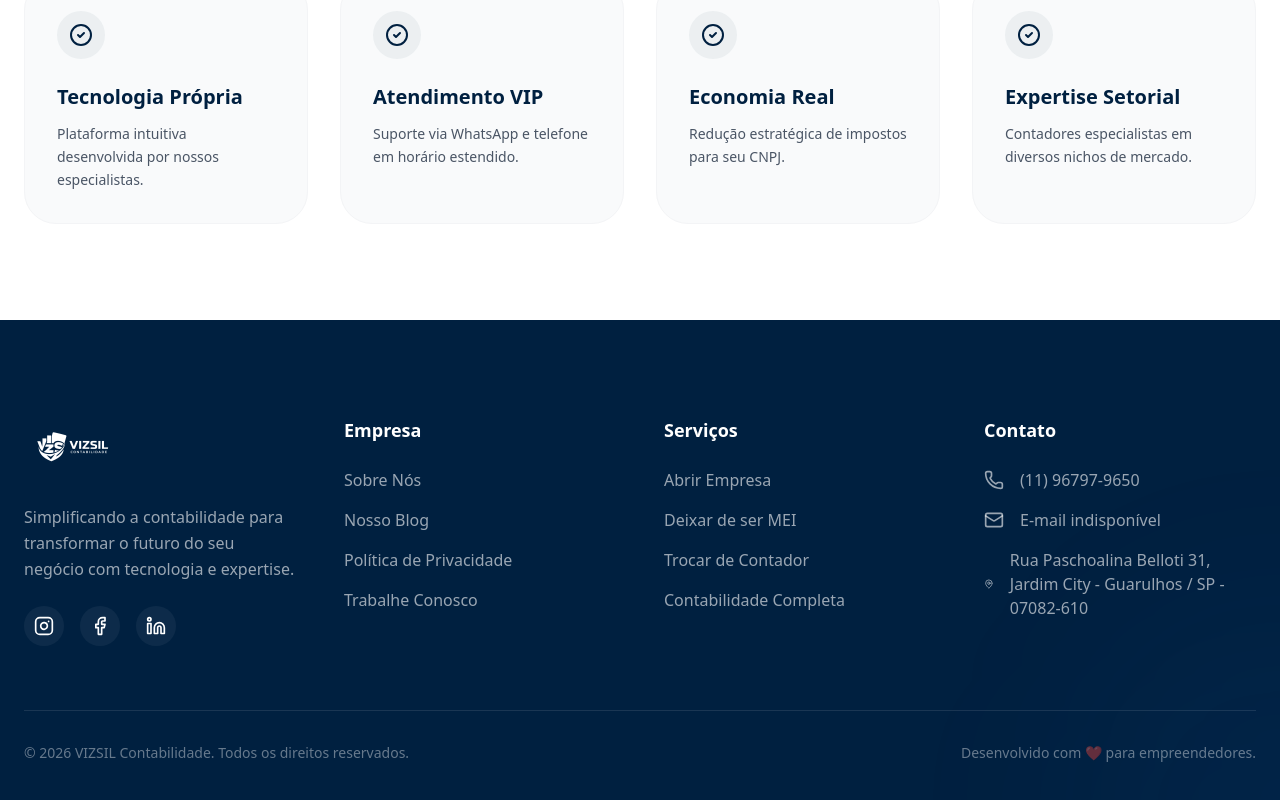
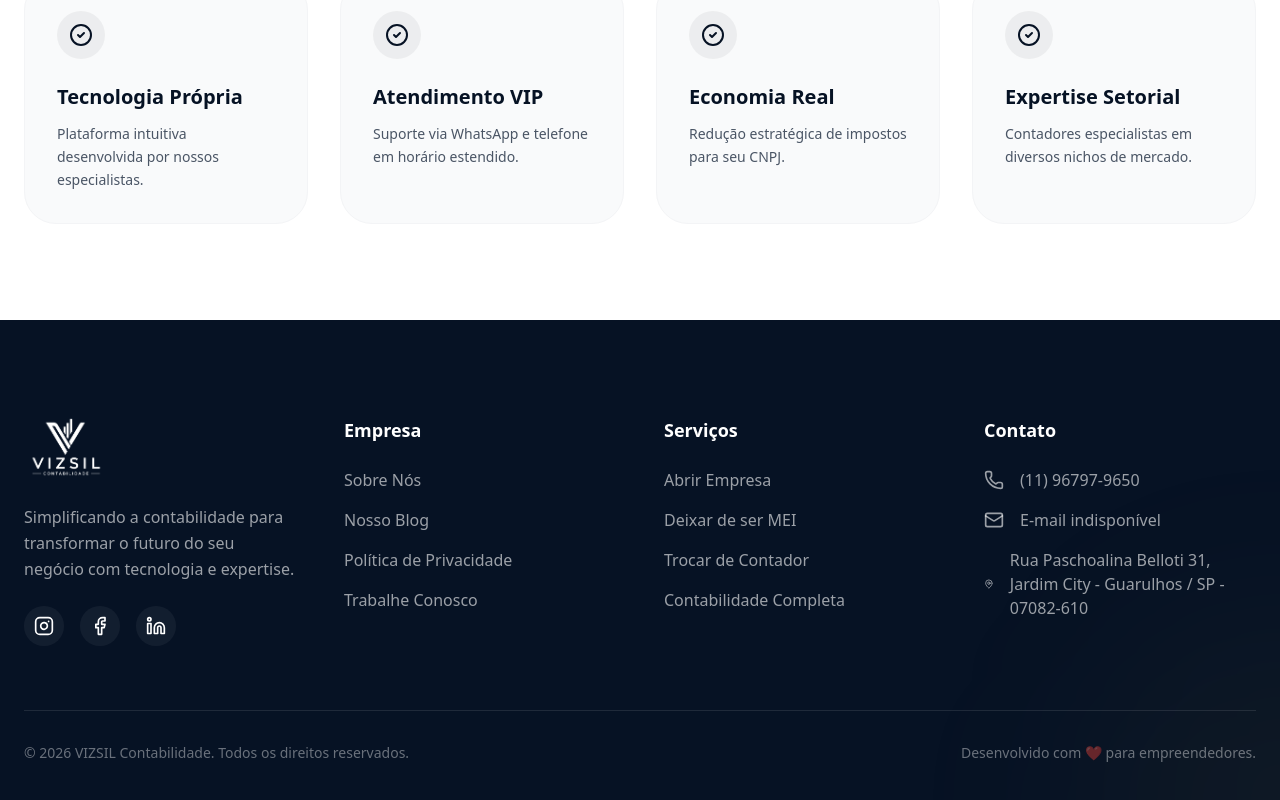
Before and after one commit to imleodeveloper/vizsil-contabilidade, a Next.js app: page /sobre in a window 1280 px wide. Shown: the part 1724-2524 px from the top of the page. Built offline with nearby package versions, Linux system fonts and the light colour scheme.

Commit message:
Update visual identity and logos based on new logo

```diff
--- a/app/blog/page.tsx
+++ b/app/blog/page.tsx
@@ -249,7 +249,7 @@ export default function BlogPage() {
               </div>
               <div className="absolute top-1/2 right-0 -translate-y-1/2 opacity-[0.05] pointer-events-none hidden lg:block">
                 <Image
-                  src="/vizsil-contabilidade.webp"
+                  src="/vizsil-logo.webp"
                   alt="VIZSIL Contabilidade"
                   width={600}
                   height={600}
--- a/app/contato/page.tsx
+++ b/app/contato/page.tsx
@@ -444,7 +444,7 @@ export default function ContatoPage() {
               {/* Decorative Background */}
               <div className="absolute top-1/2 left-1/2 -translate-x-1/2 -translate-y-1/2 opacity-[0.02] pointer-events-none">
                 <Image
-                  src="/vizsil-contabilidade.webp"
+                  src="/vizsil-logo.webp"
                   alt=""
                   width={400}
                   height={400}
--- a/app/globals.css
+++ b/app/globals.css
@@ -2,11 +2,11 @@
 
 :root {
   --background: #F8F8F8;
-  --foreground: #002040;
+  --foreground: #061224;
 
-  --primary: #002040;
-  --secondary: #082850;
-  --accent: #1d6fd1;
+  --primary: #061224;
+  --secondary: #B88A38;
+  --accent: #C4963A;
 
   --font-sans: var(--font-geist-sans);
   --font-mono: var(--font-geist-mono);
@@ -42,15 +42,15 @@ body {
 }
 
 .gradient-primary {
-  background: linear-gradient(135deg, #002040 0%, #082850 100%);
+  background: linear-gradient(135deg, #061224 0%, #0A1C36 100%);
 }
 
 .gradient-accent {
-  background: linear-gradient(135deg, #082850 0%, #084880 100%);
+  background: linear-gradient(135deg, #B88A38 0%, #C4963A 100%);
 }
 
 .text-gradient {
-  background: linear-gradient(135deg, #084880 0%, #1d6fd1 100%);
+  background: linear-gradient(135deg, #B88A38 0%, #D4A346 100%);
   -webkit-background-clip: text;
   -webkit-text-fill-color: transparent;
 }
--- a/app/not-found.tsx
+++ b/app/not-found.tsx
@@ -54,7 +54,7 @@ export default function NotFound() {
 
         {/* Floating Logo */}
         <div className="absolute bottom-10 right-10 opacity-10 pointer-events-none hidden lg:block">
-          <Image src="/vizsil-contabilidade.webp" alt="" width={300} height={300} />
+          <Image src="/vizsil-logo.webp" alt="" width={300} height={300} />
         </div>
       </main>
 
--- a/components/Footer.tsx
+++ b/components/Footer.tsx
@@ -20,7 +20,7 @@ export default function Footer() {
           {/* Brand Column */}
           <div className="space-y-6">
             <Image
-              src="/vizsil-contabilidade.webp"
+              src="/vizsil-logo.webp"
               alt="VIZSIL Contabilidade"
               width={240}
               height={80}
--- a/components/Header.tsx
+++ b/components/Header.tsx
@@ -254,7 +254,7 @@ export default function Header() {
         {/* Logo */}
         <Link href="/" className="relative z-10 flex items-center shrink-0">
           <Image
-            src="/vizsil-contabilidade.webp"
+            src="/vizsil-horizontal.webp"
             alt="VIZSIL Contabilidade"
             width={isScrolled ? 100 : 150}
             height={80}
@@ -347,7 +347,7 @@ export default function Header() {
                 onClick={() => setMobileMenuOpen(false)}
               >
                 <Image
-                  src="/vizsil-contabilidade.webp"
+                  src="/vizsil-horizontal.webp"
                   alt="VIZSIL Contabilidade"
                   width={120}
                   height={60}
--- a/components/HeroSection.tsx
+++ b/components/HeroSection.tsx
@@ -36,7 +36,7 @@ export default function HeroSection() {
           className="absolute top-1/4 -right-20 w-[600px] h-[600px] bg-accent/10 blur-[120px] rounded-full"
         />
         <div className="absolute bottom-0 left-0 w-full h-1/2 bg-gradient-to-t from-white to-transparent" />
-        <div className="absolute inset-0 bg-[linear-gradient(to_right,#00204005_1px,transparent_1px),linear-gradient(to_bottom,#00204005_1px,transparent_1px)] bg-[size:40px_40px]" />
+        <div className="absolute inset-0 bg-[linear-gradient(to_right,#06122405_1px,transparent_1px),linear-gradient(to_bottom,#06122405_1px,transparent_1px)] bg-[size:40px_40px]" />
       </div>
 
       <div className="max-w-7xl mx-auto px-6 relative z-10 grid lg:grid-cols-2 gap-12 items-center">
@@ -127,7 +127,7 @@ export default function HeroSection() {
               <div className="col-span-2 p-6 rounded-3xl bg-gray-50 border border-gray-100 flex items-center gap-6">
                 <div className="w-16 h-16 rounded-2xl bg-white p-2 flex items-center justify-center shadow-sm">
                   <Image
-                    src="/vizsil-contabilidade.webp"
+                    src="/vizsil-logo.webp"
                     alt="Logo"
                     width={40}
                     height={40}
```
Also changed, not shown: public/vizsil-horizontal.webp (added), public/vizsil-logo.webp (added).
